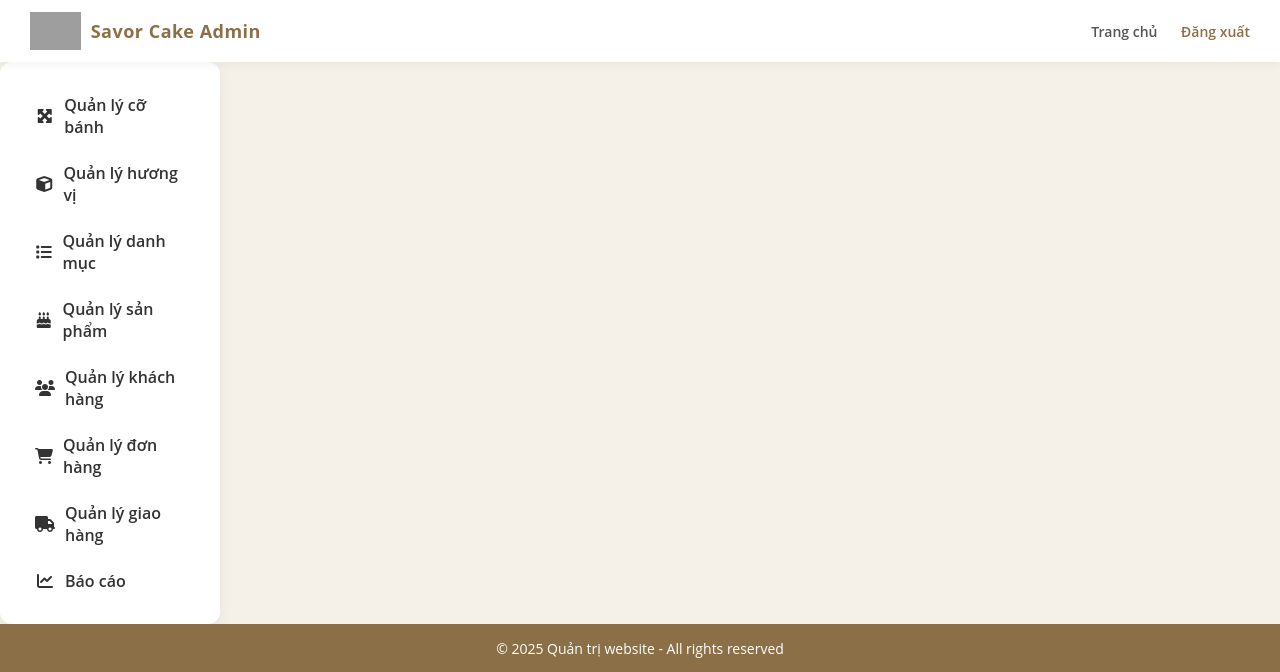
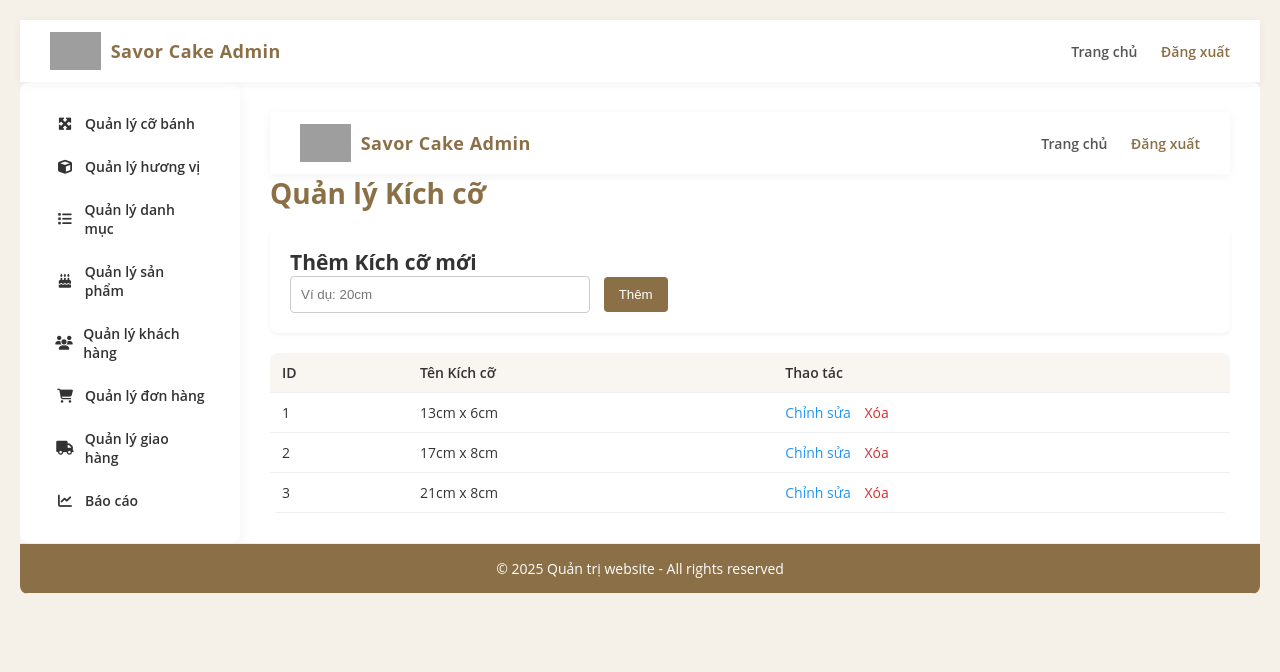
Before and after one commit to hiendt285-hinn/nhom2_websitecake, a PHP site: page /admin_dashboard.php?page=sizes in a window 1280 px wide. Shown: the top 672 px of the page. Run offline with PHP 8.4, Linux system fonts and the light colour scheme; a user stored in the database is signed in; data comes from the database, SQL or seed files in the repository; grey boxes are pictures that could not be loaded.

Commit message:
Update menu admin

```diff
--- a/admin/admin_dashboard.php
+++ b/admin/admin_dashboard.php
@@ -109,18 +109,49 @@
         <tr>
             <td width="220" valign="top" class="sidebar">
                 <ul>
-                <li><a href="manage_sizes.php"><i class="fas fa-expand-arrows-alt"></i> Quản lý cỡ bánh</a></li>
-                <li><a href="manage_flavors.php"><i class="fas fa-cube"></i> Quản lý hương vị</a></li>
-                <li><a href="manage_producttype.php"><i class="fas fa-list"></i> Quản lý danh mục</a></li>
-                <li><a href="manage_products.php"><i class="fas fa-cake-candles"></i> Quản lý sản phẩm</a></li>
-                <li><a href="manage_customers.php"><i class="fas fa-users"></i> Quản lý khách hàng</a></li>
-                <li><a href="manage_orders.php"><i class="fas fa-shopping-cart"></i> Quản lý đơn hàng</a></li>
-                <li><a href="manage_shipping.php"><i class="fas fa-truck"></i> Quản lý giao hàng</a></li>
-                <li><a href="manage_reports.php"><i class="fas fa-chart-line"></i> Báo cáo</a></li>
+                <li><a href="admin_dashboard.php?page=sizes"><i class="fas fa-expand-arrows-alt"></i> Quản lý cỡ bánh</a></li>
+                <li><a href="admin_dashboard.php?page=flavors"><i class="fas fa-cube"></i> Quản lý hương vị</a></li>
+                <li><a href="admin_dashboard.php?page=producttype"><i class="fas fa-list"></i> Quản lý danh mục</a></li>
+                <li><a href="admin_dashboard.php?page=products"><i class="fas fa-cake-candles"></i> Quản lý sản phẩm</a></li>
+                <li><a href="admin_dashboard.php?page=customers"><i class="fas fa-users"></i> Quản lý khách hàng</a></li>
+                <li><a href="admin_dashboard.php?page=orders"><i class="fas fa-shopping-cart"></i> Quản lý đơn hàng</a></li>
+                <li><a href="admin_dashboard.php?page=shipping"><i class="fas fa-truck"></i> Quản lý giao hàng</a></li>
+                <li><a href="admin_dashboard.php?page=reports"><i class="fas fa-chart-line"></i> Báo cáo</a></li>
                 </ul>
             </td>
             <td class="content">
-
+                 <?php
+                    if (isset($_GET['page'])) {
+                        switch ($_GET['page']) {
+                        case 'customers':
+                        include 'manage_customers.php';
+                        break;
+                        case 'sizes':
+                        include 'manage_sizes.php';
+                        break;
+                        case 'flavors':
+                        include 'manage_flavors.php';
+                        break;
+                        case 'producttype':
+                        include 'manage_producttype.php';
+                        break;
+                        case 'products':
+                        include 'manage_products.php';
+                        break;
+                        case 'orders':
+                        include 'manage_orders.php';
+                        break;
+                        case 'shipping':
+                        include 'manage_shipping.php';
+                        break;
+                        case 'reports':
+                        include 'manage_reports.php';
+                        break;
+                    default:
+                        echo '<h3>Chào mừng Admin</h3>';
+                }
+            }
+        ?>
             </td>
         </tr>
         <tr>
--- a/admin/manage_customers.php
+++ b/admin/manage_customers.php
@@ -4,7 +4,6 @@ if (!isset($_SESSION["admin"])) {
     header("Location: login_admin.php");
     exit();
 }
-include 'admin_header.php';
 require_once 'connect.php';
 
 // Xử lý Thêm/Sửa/Xóa khách hàng
--- a/admin/manage_flavors.php
+++ b/admin/manage_flavors.php
@@ -5,7 +5,7 @@ if (!isset($_SESSION['admin'])) {
     exit();
 }
 
-include 'admin_header.php';
+
 require_once 'connect.php';
 
 $table_name = 'flavors';
--- a/admin/manage_orders.php
+++ b/admin/manage_orders.php
@@ -5,7 +5,7 @@ if (!isset($_SESSION["admin"])) {
     exit();
 }
 
-include 'admin_header.php';
+
 require_once 'connect.php';
 
 // Cập nhật trạng thái đơn hàng nếu có
--- a/admin/manage_products.php
+++ b/admin/manage_products.php
@@ -5,7 +5,7 @@ if (!isset($_SESSION['admin'])) {
     exit();
 }
 
-include 'admin_header.php';
+
 require_once 'connect.php';
 
 // Xử lý xóa sản phẩm (nếu có) - Bây giờ hỗ trợ AJAX và renumber ID
@@ -58,7 +58,7 @@ $result = $conn->query($sql);
     h1 { color: #8B6F47; margin-bottom:16px; }
     table { width: 100%; border-collapse: collapse; background: white; border-radius:8px; overflow:hidden; }
     th, td { border-bottom: 1px solid #eee; padding: 10px 12px; text-align: left; font-size:14px; }
-    th { background: #f9f6f2; color: #333; font-weight:600; }
+    th { background: #F5F1E8; color: #333; font-weight:600; }
     a { color: #8B6F47; text-decoration: none; font-weight: 600; }
     a:hover { color: #A0826D; }
     .btn-delete { color: #d32f2f; cursor: pointer; margin-left: 10px; }
--- a/admin/manage_producttype.php
+++ b/admin/manage_producttype.php
@@ -1,6 +1,6 @@
 <?php
 session_start();
-include 'admin_header.php';
+
 require_once 'connect.php';
 if (!isset($_SESSION["admin"])) {
     header("Location: login_admin.php");
--- a/admin/manage_reports.php
+++ b/admin/manage_reports.php
@@ -4,7 +4,7 @@ if (!isset($_SESSION["admin"])) {
     header("Location: login_admin.php");
     exit();
 }
-include 'admin_header.php';
+
 require_once 'connect.php';
 
 // Xử lý lọc theo ngày
--- a/admin/manage_shipping.php
+++ b/admin/manage_shipping.php
@@ -4,7 +4,7 @@ if (!isset($_SESSION["admin"])) {
     header("Location: login_admin.php");
     exit();
 }
-include 'admin_header.php';
+
 require_once 'connect.php';
 
 // Cập nhật trạng thái giao hàng
--- a/admin/manage_sizes.php
+++ b/admin/manage_sizes.php
@@ -5,7 +5,7 @@ if (!isset($_SESSION['admin'])) {
     exit();
 }
 
-include 'admin_header.php';
+
 require_once 'connect.php';
 
 $table_name = 'sizes';
@@ -162,6 +162,7 @@ $result = $conn->query($sql);
 </style>
 </head>
 <body>
+<?php if (!defined('ADMIN_HEADER_INCLUDED')) include 'admin_header.php'; ?>
 
 <h1>Quản lý <?php echo $attribute_name; ?></h1>
 
--- a/admin/upload_image.php
+++ b/admin/upload_image.php
@@ -4,7 +4,7 @@ if (!isset($_SESSION['admin'])) {
     header('Location: login_admin.php');
     exit();
 }
-include 'admin_header.php';
+
 require_once 'connect.php';
 
 $error = '';
```
Also changed, not shown: 1 other file.
